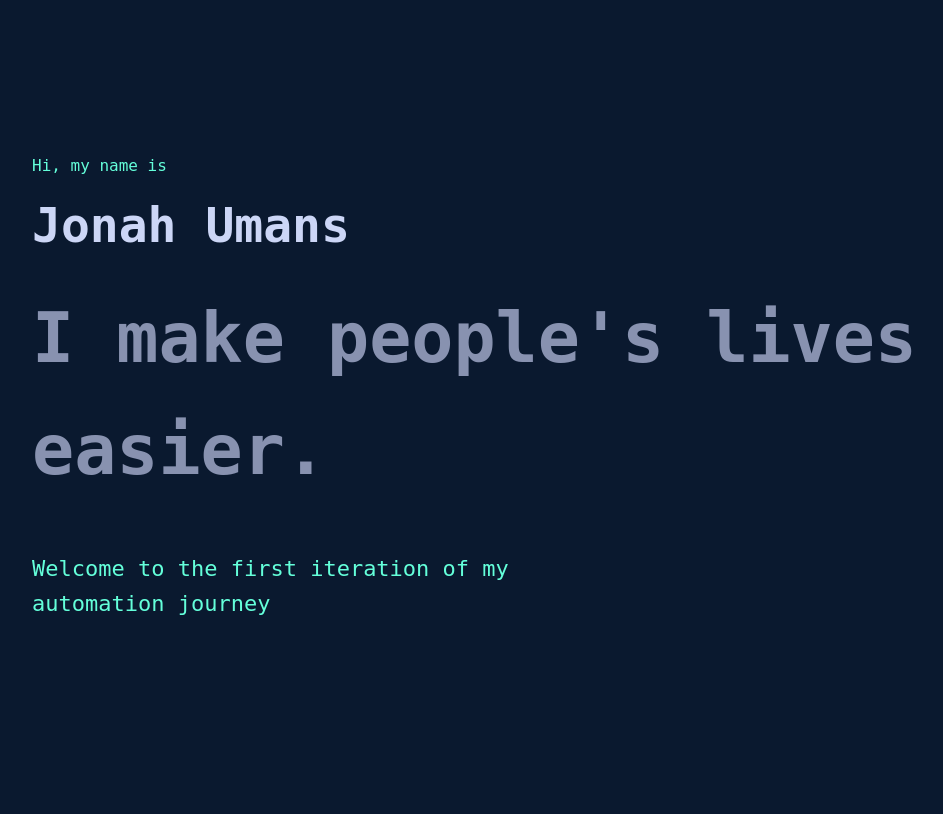
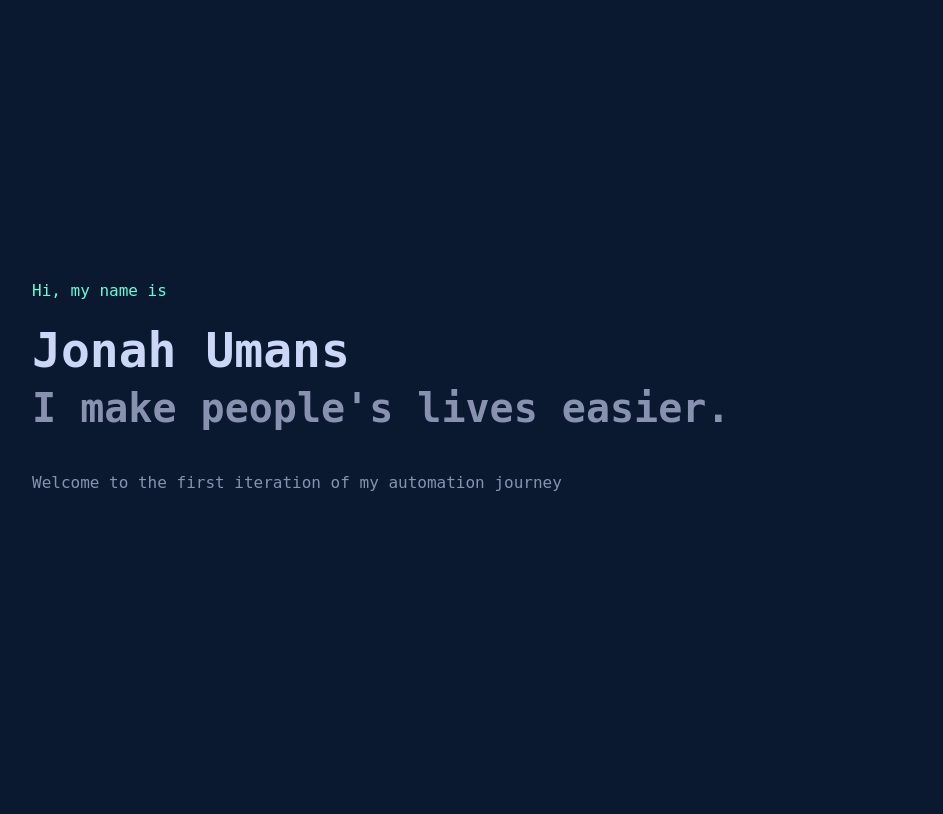
Before and after one commit to jonahumans/Migration-Assistant, a Flask app: page /portfolio in a window 1280 px wide. Shown: the part 58-872 px from the top of the page, without its empty margins (108-1051 px from the left). Run offline with Flask 3, Linux system fonts and the light colour scheme.

Commit message:
Assistant checkpoint: Restored original font sizes
Assistant generated file changes:
- templates/portfolio.html: Restore original font sizes

---

User prompt:

keep the font sizes the same from before I changed the writing in those lines

```diff
--- a/templates/portfolio.html
+++ b/templates/portfolio.html
@@ -165,8 +165,8 @@
         <section class="hero">
             <div class="small-heading">Hi, my name is</div>
             <h1>Jonah Umans</h1>
-            <h2 style="font-size: 70px; margin: 30px 0;">I make people's lives easier.</h2>
-            <p class="about-text" style="font-size: 22px; color: #64ffda;">
+            <h2>I make people's lives easier.</h2>
+            <p class="about-text">
                 Welcome to the first iteration of my automation journey
             </p>
         </section>
```
